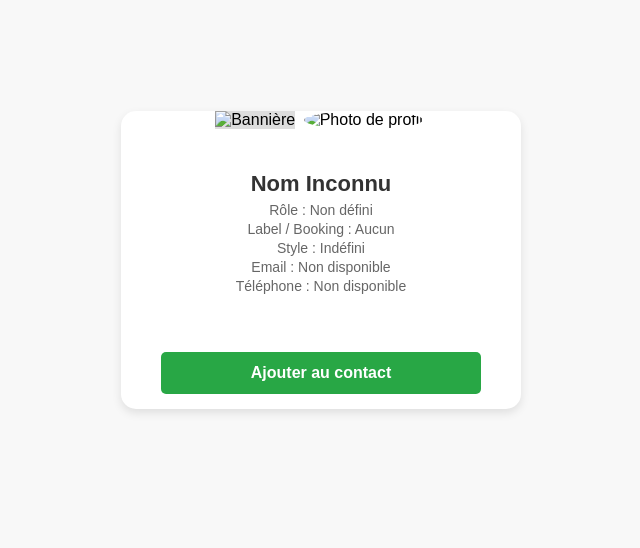
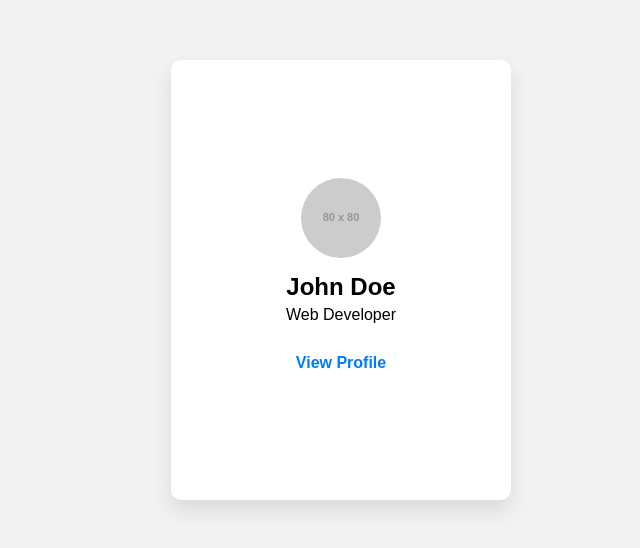
Before and after one commit to Vince52360/nfc-profile, a plain HTML site: page index.html in a window 1280 px wide. Shown: the part 140-688 px from the top of the page, without its empty margins (319-959 px from the left). Drawn offline with Linux system fonts and the light colour scheme; placeholder pictures from the web are drawn by us.

Commit message:
index.html

```diff
--- a/index.html
+++ b/index.html
@@ -1,153 +1,99 @@
 <!DOCTYPE html>
-<html lang="fr">
+<html lang="en">
 <head>
-    <meta charset="UTF-8">
-    <meta name="viewport" content="width=device-width, initial-scale=1.0">
-    <title>Carte NFC - Profil</title>
+  <meta charset="UTF-8" />
+  <meta name="viewport" content="width=device-width, initial-scale=1" />
+  <title>Digital Card Example</title>
   <style>
     body {
-            font-family: 'Arial', sans-serif;
-            background-color: #f8f8f8;
-            display: flex;
-            justify-content: center;
-            align-items: center;
-            height: 100vh;
-            margin: 0;
-        }
-        .profile-container {
-            width: 90%;
-            max-width: 400px;
-            background: white;
-            border-radius: 15px;
-            overflow: hidden;
-            box-shadow: 0 4px 10px rgba(0, 0, 0, 0.1);
-            text-align: center;
-        }
-        .banner {
-            width: 100%;
-            height: 160px;
-            object-fit: cover;
-            background-color: #ddd;
-        }
-        .profile-image {
-            width: 120px;
-            height: 120px;
-            border-radius: 50%;
-            border: 4px solid white;
-            margin-top: -60px;
-            object-fit: cover;
-            background-color: white;
-        }
-        .info {
-            padding: 20px;
-        }
-        .info h2 {
-            font-size: 22px;
-            margin-bottom: 5px;
-            color: #333;
-        }
-        .info p {
-            font-size: 14px;
-            color: #666;
-            margin: 3px 0;
-        }
-        .social-links {
-            display: flex;
-            justify-content: center;
-            gap: 10px;
-            padding: 10px;
-            flex-wrap: wrap;
-        }
-        .social-links a {
-            text-decoration: none;
-            color: white;
-            background: #0073e6;
-            padding: 10px;
-            border-radius: 50%;
-            font-size: 14px;
-            font-weight: bold;
-            transition: 0.3s;
-            width: 40px;
-            height: 40px;
+      background: #f2f2f2;
       display: flex;
       align-items: center;
       justify-content: center;
+      height: 100vh;
+      margin: 0;
+      font-family: Arial, sans-serif;
     }
-        .social-links a:hover {
-            background: #005bb5;
+    .card {
+      width: 300px;
+      height: 400px;
+      perspective: 1000px;
     }
-        .contact-button {
-            display: block;
-            width: 80%;
-            margin: 15px auto;
-            padding: 12px;
-            background: #28a745;
-            color: white;
-            border: none;
+    .card-inner {
+      width: 100%;
+      height: 100%;
+      position: relative;
+      transition: transform 0.6s;
+      transform-style: preserve-3d;
+    }
+    .card:hover .card-inner {
+      transform: rotateY(180deg);
+    }
+    .card-face {
+      position: absolute;
+      width: 100%;
+      height: 100%;
+      backface-visibility: hidden;
+      border-radius: 10px;
+      box-shadow: 0 10px 20px rgba(0, 0, 0, 0.1);
+      overflow: hidden;
+      display: flex;
+      flex-direction: column;
+      align-items: center;
+      justify-content: center;
+      padding: 20px;
+      background: #fff;
+    }
+    .card-front {
+      background: #fff;
+    }
+    .card-back {
+      background: #007BFF;
+      color: #fff;
+      transform: rotateY(180deg);
+    }
+    .card img {
+      width: 80px;
+      height: 80px;
+      border-radius: 50%;
+      margin-bottom: 15px;
+    }
+    .card h2 {
+      margin: 0;
+      font-size: 1.5em;
+    }
+    .card p {
+      margin: 5px 0;
+      font-size: 1em;
+    }
+    .card a {
+      margin-top: 15px;
+      padding: 10px 15px;
+      background: #fff;
+      color: #007BFF;
+      text-decoration: none;
       border-radius: 5px;
-            font-size: 16px;
       font-weight: bold;
-            cursor: pointer;
-            transition: 0.3s;
-        }
-        .contact-button:hover {
-            background: #1e7e34;
     }
   </style>
 </head>
 <body>
-    <div class="profile-container">
-        <img id="banner" class="banner" src="default-banner.jpg" alt="Bannière">
-        <img id="profileImg" class="profile-image" src="default-avatar.png" alt="Photo de profil">
-
-        <div class="info">
-            <h2 id="name">Nom Inconnu</h2>
-            <p id="role">Rôle : Non défini</p>
-            <p id="label">Label / Booking : Aucun</p>
-            <p id="music">Style : Indéfini</p>
-            <p id="email">Email : Non disponible</p>
-            <p id="phone">Téléphone : Non disponible</p>
+  <div class="card">
+    <div class="card-inner">
+      <!-- Front Side -->
+      <div class="card-face card-front">
+        <img src="https://via.placeholder.com/80" alt="Profile Picture" />
+        <h2>John Doe</h2>
+        <p>Web Developer</p>
+        <a href="#">View Profile</a>
       </div>
-
-        <div class="social-links" id="socialLinks"></div>
-
-        <button class="contact-button" id="addContact">Ajouter au contact</button>
+      <!-- Back Side -->
+      <div class="card-face card-back">
+        <h2>Contact Me</h2>
+        <p>Email: john.doe@example.com</p>
+        <p>Phone: 123-456-7890</p>
       </div>
-
-    <script>
-        let params = new URLSearchParams(window.location.search);
-        document.getElementById("name").textContent = params.get("name") || "Nom Inconnu";
-        document.getElementById("role").textContent = "Rôle : " + (params.get("role") || "Non défini");
-        document.getElementById("label").textContent = "Label / Booking : " + (params.get("label") || "Aucun");
-        document.getElementById("music").textContent = "Style : " + (params.get("music") || "Indéfini");
-        document.getElementById("email").textContent = "Email : " + (params.get("email") || "Non disponible");
-        document.getElementById("phone").textContent = "Téléphone : " + (params.get("phone") || "Non disponible");
-
-        document.getElementById("profileImg").src = params.get("profileImage") || "default-avatar.png";
-        document.getElementById("banner").src = params.get("bannerImage") || "default-banner.jpg";
-
-        let socialNetworks = ["facebook", "instagram", "youtube", "tiktok", "deezer"];
-        let socialLinksContainer = document.getElementById("socialLinks");
-
-        socialNetworks.forEach(network => {
-            let link = params.get(network);
-            if (link) {
-                let a = document.createElement("a");
-                a.href = link;
-                a.target = "_blank";
-                a.innerHTML = `<img src="https://www.svgrepo.com/show/303139/${network}.svg" width="20" height="20">`;
-                socialLinksContainer.appendChild(a);
-            }
-        });
-
-        document.getElementById("addContact").addEventListener("click", function() {
-            let vCardData = `BEGIN:VCARD\nVERSION:3.0\nFN:${params.get("name") || "Nom Inconnu"}\nTEL:${params.get("phone") || ""}\nEMAIL:${params.get("email") || ""}\nEND:VCARD`;
-            let blob = new Blob([vCardData], { type: "text/vcard" });
-            let link = document.createElement("a");
-            link.href = URL.createObjectURL(blob);
-            link.download = "contact.vcf";
-            link.click();
-        });
-    </script>
+    </div>
+  </div>
 </body>
 </html>
```
Lines whose indentation alone changed are shown as unchanged.
